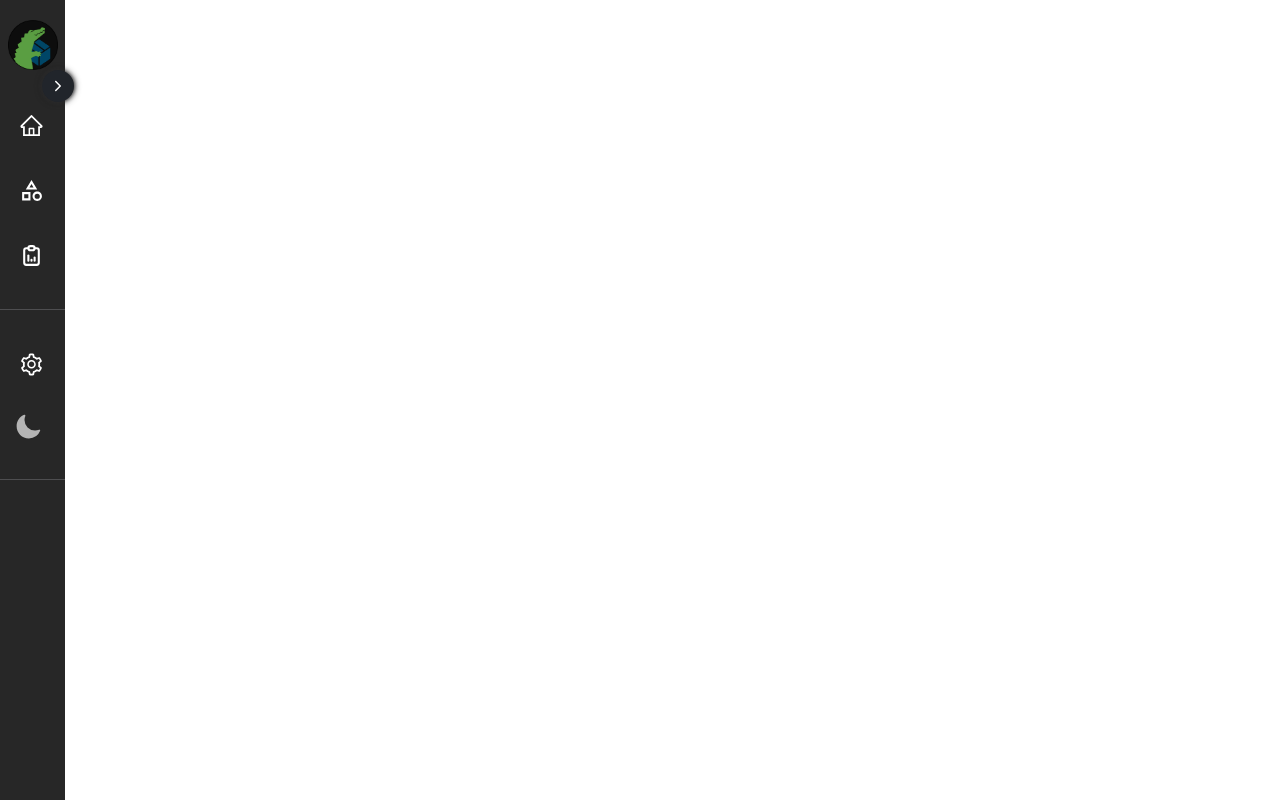
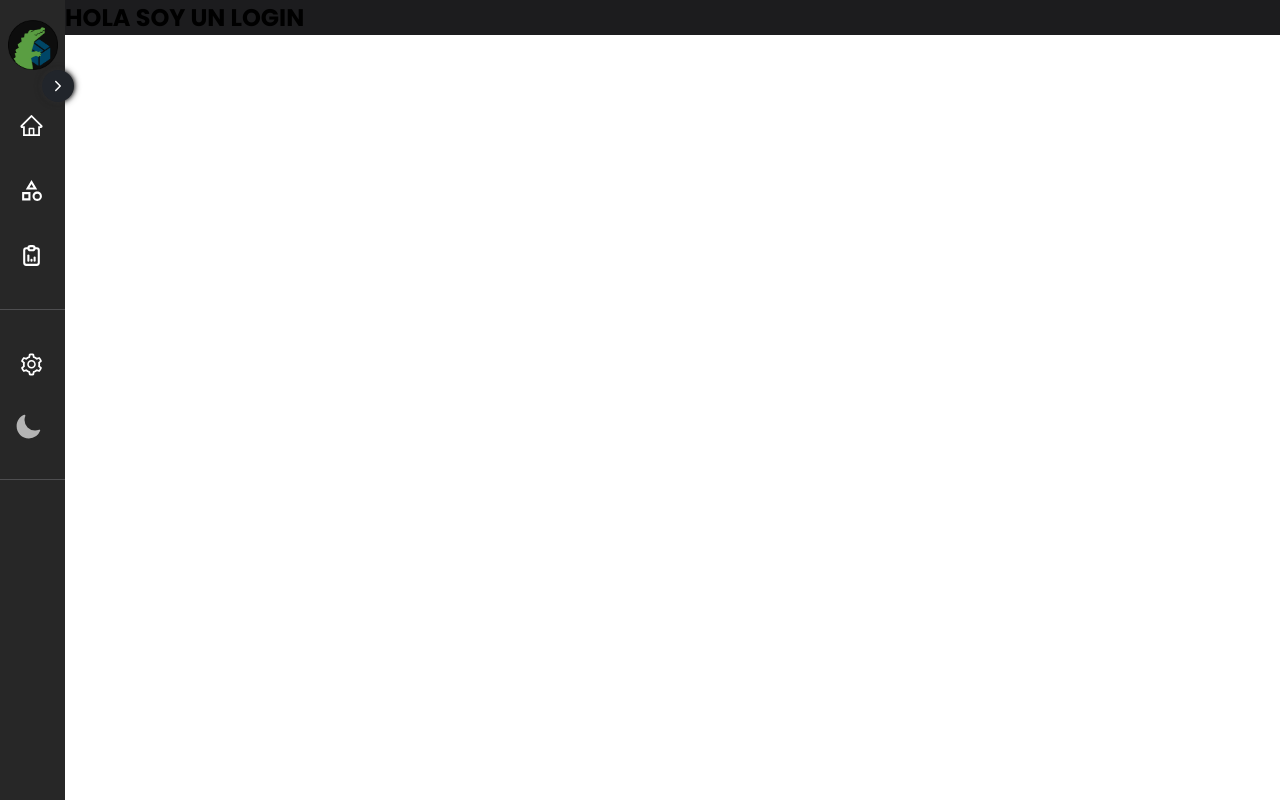
Before and after one commit to PatoDaCelt/StockWebApp, a React (Vite) app in the folder GatorStock/: page /login in a window 1280 px wide. Built offline with nearby package versions, Linux system fonts and the light colour scheme.

Commit message:
Parte 1 Login: Protector de ruta

```diff
--- /dev/null
+++ b/GatorStock/src/components/templates/LoginTemplate.jsx
@@ -0,0 +1,12 @@
+import styled from "styled-components";
+
+export function LoginTemplate() {
+  return (
+    <Container>
+      <h1>HOLA SOY UN LOGIN</h1>
+    </Container>
+  )
+}
+
+const Container = styled.div`
+`
--- a/GatorStock/src/context/AuthContext.jsx
+++ b/GatorStock/src/context/AuthContext.jsx
@@ -5,17 +5,16 @@ const AuthContext = createContext();
 export const AuthContextProvider = ({ children }) => {
     const [user, setUser] = useState([]);
     useEffect(() => {
-        const { data: authListener } = supabase.auth.onAuthStateChange((event, session) => {
+        const { data: authListener } = supabase.auth.onAuthStateChange(
             async (event, session) => {
                 console.log(event, session)
                 if (session?.user == null) {
                     setUser(null)
                 } else {
                     setUser(session?.user)
-
                 }
             }
-        })
+        )
         return () => {
             authListener.subscription;
         }
--- /dev/null
+++ b/GatorStock/src/hooks/ProtectedRoute.jsx
@@ -0,0 +1,8 @@
+import { Navigate, Outlet } from "react-router-dom"
+
+export const ProtectedRoute = ({ user, redirectTo, children }) => {
+    //Si user es null significa que no hay datos, redirecciona a otra ruta (redirectTo)
+    if (user == null) return <Navigate replace to={redirectTo} />
+    //De lo contrario, muestra todos los children
+    return children ? children : <Outlet />
+}
--- a/GatorStock/src/index.js
+++ b/GatorStock/src/index.js
@@ -9,14 +9,14 @@ export * from './components/organismos/ToggleTema';
 export * from './components/organismos/sidebar/Sidebar';
 export * from './components/organismos/sidebar/SidebarCard';
 export * from './components/templates/HomeTemplate';
-// export * from './components/templates/LoginTemplate';
+export * from './components/templates/LoginTemplate';
 
 export * from './context/AuthContext';
-// export * from './hooks/ProtectedRoute';
+export * from './hooks/ProtectedRoute';
 
 export * from './main';
 export * from './pages/Home';
-// export * from './pages/Login';
+export * from './pages/Login';
 // export * from './pages/PageBase';
 
 export * from './routes/routes';
--- /dev/null
+++ b/GatorStock/src/pages/Login.jsx
@@ -0,0 +1,5 @@
+import { LoginTemplate } from "../index"
+
+export function Login() {
+    return (<LoginTemplate />);
+}
--- /dev/null
+++ b/GatorStock/src/pages/PageBase.jsx
@@ -0,0 +1,5 @@
+import {HomeTemplate} from "../index"
+
+export function PageBase(){
+    return(<HomeTemplate/>);
+}
--- a/GatorStock/src/routes/routes.jsx
+++ b/GatorStock/src/routes/routes.jsx
@@ -1,12 +1,22 @@
-import {Routes, Route} from 'react-router-dom'
-import {Home} from '../index'
+import { Routes, Route } from 'react-router-dom'
+import { Home, Login, ProtectedRoute } from '../index'
+import { UserAuth } from "../context/AuthContext"
 
-export function MyRoutes(){
-    return(
+export function MyRoutes() {
+    const { user } = UserAuth();
 
-            <Routes>
-                <Route path="/" element={<Home/>} />
-            </Routes>
+    return (
+        <Routes>
+            <Route path="/login" element={<Login />} />
+
+            {/* Esto porteje el Home */}
+            <Route element={<ProtectedRoute
+                user={user}
+                redirectTo="/login" />}
+            >
+                <Route path="/" element={<Home />} />
+            </Route>
+        </Routes>
 
     )
 }
```
